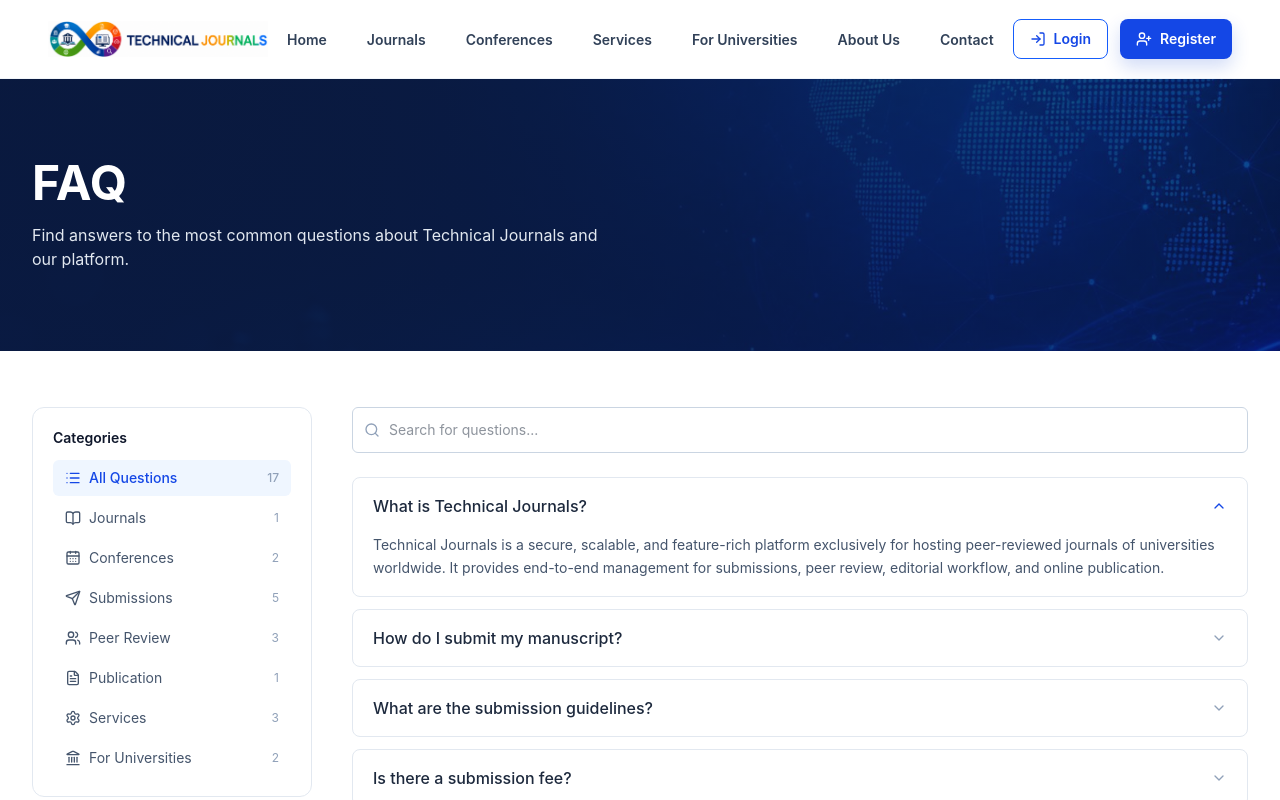
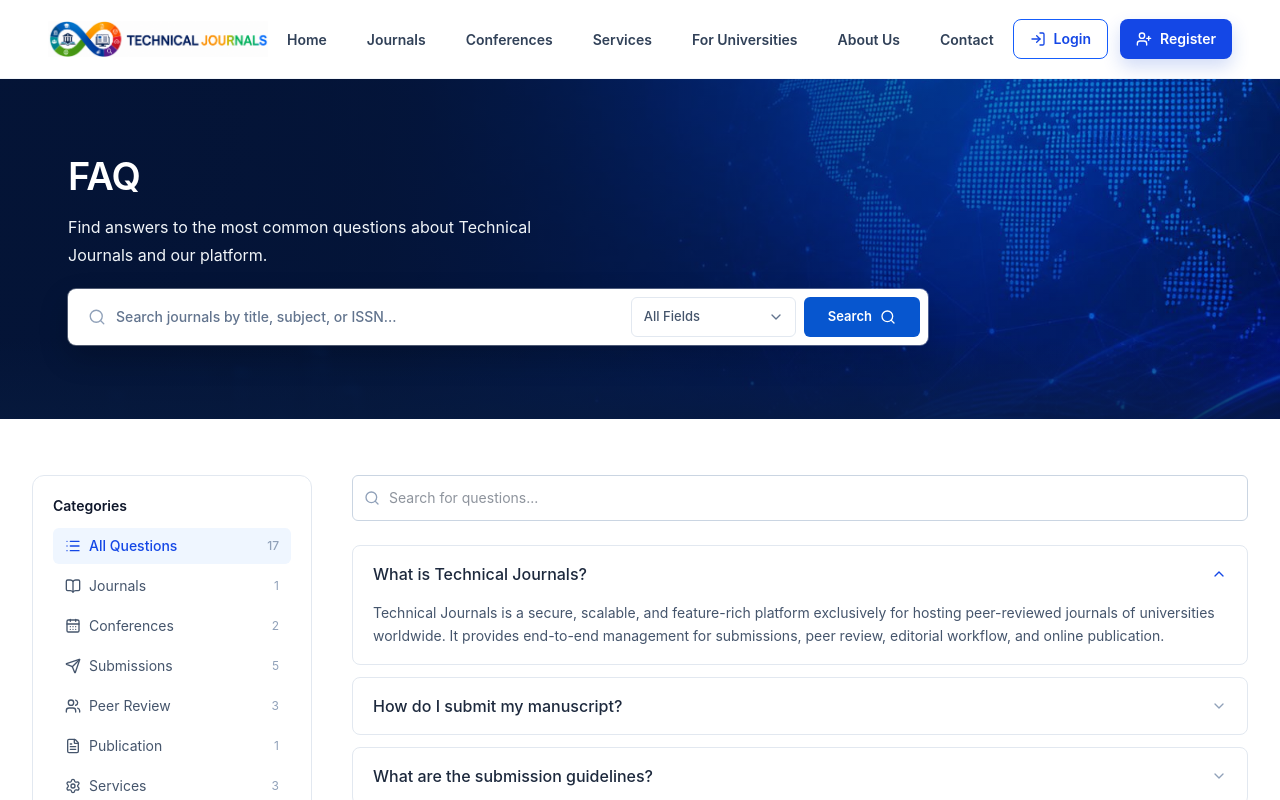
Before and after one commit to Dhanshri-Rc/Technical-Journals, a React (Vite) app: page /faq in a window 1280 px wide. Shown: the top 800 px of the page. Built offline with nearby package versions, Linux system fonts and the light colour scheme.

Commit message:
feat: add new background image for Journals page and update PageHero component

```diff
--- a/src/components/common/PageHero.jsx
+++ b/src/components/common/PageHero.jsx
@@ -1,33 +1,195 @@
 import { motion } from "framer-motion";
+import { ChevronDown, Search } from "lucide-react";
+import { useState } from "react";
+import { useNavigate } from "react-router-dom";
 
-export default function PageHero({ eyebrow, title, subtitle, bg, children, height = "py-16 sm:py-20" }) {
+const fields = [
+  "All Fields",
+  "Journal Title",
+  "Subject",
+  "ISSN",
+  "Publisher",
+];
+
+export default function PageHero({
+  eyebrow,
+  title = "Explore University Journals",
+  subtitle = "Discover and access peer-reviewed journals hosted exclusively for universities worldwide. All journals are secure, reliable, and built for academic excellence.",
+  bg,
+  children,
+  height = "min-h-[310px] sm:min-h-[340px]",
+  showSearch = true,
+}) {
+  const [searchQuery, setSearchQuery] = useState("");
+  const [selectedField, setSelectedField] = useState("All Fields");
+  const navigate = useNavigate();
+
+  const handleSubmit = (event) => {
+    event.preventDefault();
+
+    const query = searchQuery.trim();
+    const params = new URLSearchParams();
+
+    if (query) params.set("search", query);
+    if (selectedField !== "All Fields") {
+      params.set("field", selectedField);
+    }
+
+    navigate(`/journals${params.toString() ? `?${params}` : ""}`);
+  };
+
   return (
     <section
-      className={`relative overflow-hidden bg-[#0a1a3f] text-white ${height}`}
+      className={`relative isolate overflow-hidden bg-[#06183d] text-white ${height}`}
       style={
         bg
           ? {
-              backgroundImage: `linear-gradient(100deg, rgba(10,26,63,0.94) 30%, rgba(10,26,63,0.55) 100%), url(${bg})`,
+              backgroundImage: `
+                linear-gradient(
+                  90deg,
+                  rgba(4, 20, 54, 0.98) 0%,
+                  rgba(4, 20, 54, 0.92) 30%,
+                  rgba(4, 20, 54, 0.48) 62%,
+                  rgba(4, 20, 54, 0.1) 100%
+                ),
+                url(${bg})
+              `,
+              backgroundPosition: "center",
+              backgroundRepeat: "no-repeat",
               backgroundSize: "cover",
-              backgroundPosition: "center",
             }
           : undefined
       }
     >
-      <div className="mx-auto max-w-7xl px-4 sm:px-6 lg:px-8 relative z-10">
+      {/* Background darkness for mobile readability */}
+      <div
+        aria-hidden="true"
+        className="absolute inset-0 -z-10 bg-[#06183d]/35 sm:bg-transparent"
+      />
+
+      {/* Subtle bottom glow */}
+      <div
+        aria-hidden="true"
+        className="absolute inset-x-0 bottom-0 -z-10 h-20 bg-gradient-to-t from-[#071a3e]/80 to-transparent"
+      />
+
+      <div className="mx-auto flex min-h-[inherit] w-full max-w-[1440px] items-center px-12 py-10 sm:px-15 sm:py-10 lg:px-16 xl:px-17">
+        <div className="w-full max-w-[900px]">
           {eyebrow && (
-          <p className="text-xs font-bold tracking-widest text-blue-300 uppercase mb-3">{eyebrow}</p>
+            <motion.p
+              initial={{ opacity: 0, y: 8 }}
+              animate={{ opacity: 1, y: 0 }}
+              transition={{ duration: 0.4 }}
+              className="mb-2 text-xs font-bold uppercase tracking-[0.18em] text-blue-300 sm:text-sm"
+            >
+              {eyebrow}
+            </motion.p>
           )}
+
           <motion.h1
             initial={{ opacity: 0, y: 14 }}
             animate={{ opacity: 1, y: 0 }}
-          transition={{ duration: 0.5 }}
-          className="font-display font-bold text-3xl sm:text-4xl lg:text-5xl max-w-2xl"
+            transition={{ duration: 0.5, ease: "easeOut" }}
+            className="max-w-2xl font-display text-[28px] font-[600] leading-tight tracking-[-0.02em] text-white sm:text-[36px] lg:text-[38px]"
           >
             {title}
           </motion.h1>
-        {subtitle && <p className="mt-4 text-slate-200 max-w-xl text-sm sm:text-base">{subtitle}</p>}
+
+          {subtitle && (
+            <motion.p
+              initial={{ opacity: 0, y: 12 }}
+              animate={{ opacity: 1, y: 0 }}
+              transition={{
+                duration: 0.5,
+                delay: 0.08,
+                ease: "easeOut",
+              }}
+              className="mt-3 max-w-[500px] text-[14px] leading-6 text-slate-100 sm:text-[16px] sm:leading-7"
+            >
+              {subtitle}
+            </motion.p>
+          )}
+
+         {showSearch && (
+  <motion.form
+    onSubmit={handleSubmit}
+    initial={{ opacity: 0, y: 16 }}
+    animate={{ opacity: 1, y: 0 }}
+    transition={{
+      duration: 0.5,
+      delay: 0.16,
+      ease: "easeOut",
+    }}
+    className="mt-5 w-full max-w-[860px]"
+  >
+    <div className="flex flex-col gap-2 rounded-lg bg-white p-2 shadow-[0_12px_30px_rgba(0,0,0,0.2)] ring-1 ring-white/30 sm:flex-row sm:items-center sm:gap-0">
+      {/* Search input */}
+      <div className="relative min-w-0 flex-1">
+        <Search
+          aria-hidden="true"
+          className="pointer-events-none absolute left-3 top-1/2 h-[18px] w-[18px] -translate-y-1/2 text-slate-400"
+          strokeWidth={1.8}
+        />
+
+        <input
+          type="search"
+          value={searchQuery}
+          onChange={(event) => setSearchQuery(event.target.value)}
+          placeholder="Search journals by title, subject, or ISSN..."
+          aria-label="Search journals"
+          className="h-10 w-full rounded-md bg-white pl-10 pr-4 text-[13px] font-medium text-slate-800 outline-none placeholder:text-slate-500 focus:ring-2 focus:ring-blue-500/30 sm:rounded-none sm:text-[14px]"
+        />
+      </div>
+
+      {/* Field dropdown */}
+      <div className="relative shrink-0 sm:w-[165px]">
+        <select
+          value={selectedField}
+          onChange={(event) => setSelectedField(event.target.value)}
+          aria-label="Select search field"
+          className="h-10 w-full cursor-pointer appearance-none rounded-md border border-slate-200 bg-white px-3 pr-9 text-[13px] font-medium text-slate-600 outline-none transition hover:border-blue-300 focus:border-blue-500 focus:ring-2 focus:ring-blue-500/20"
+        >
+          {fields.map((field) => (
+            <option key={field} value={field}>
+              {field}
+            </option>
+          ))}
+        </select>
+
+        <ChevronDown
+          aria-hidden="true"
+          className="pointer-events-none absolute right-3 top-1/2 h-4 w-4 -translate-y-1/2 text-slate-500"
+        />
+      </div>
+
+      {/* Search button */}
+      <motion.button
+        type="submit"
+        whileHover={{
+          y: -1,
+          boxShadow: "0 6px 16px rgba(13,87,214,0.28)",
+        }}
+        whileTap={{ scale: 0.98 }}
+        className="inline-flex h-10 shrink-0 items-center justify-center gap-2 rounded-md bg-[#0756cf] px-6 text-[13px] font-semibold text-white transition-colors hover:bg-[#064ab4] focus-visible:outline-none focus-visible:ring-2 focus-visible:ring-blue-500 focus-visible:ring-offset-2 sm:ml-2 sm:min-w-[115px]"
+      >
+        <span>Search</span>
+        <Search className="h-4 w-4" />
+      </motion.button>
+    </div>
+  </motion.form>
+)}
+
+          {children && (
+            <motion.div
+              initial={{ opacity: 0, y: 12 }}
+              animate={{ opacity: 1, y: 0 }}
+              transition={{ duration: 0.5, delay: 0.22 }}
+              className="mt-5"
+            >
               {children}
+            </motion.div>
+          )}
+        </div>
       </div>
     </section>
   );
--- a/src/pages/Journals.jsx
+++ b/src/pages/Journals.jsx
@@ -5,7 +5,7 @@ import PageHero from "../components/common/PageHero";
 import StatBar from "../components/common/StatBar";
 import JournalCard from "../components/sections/JournalCard";
 import CtaBanner from "../components/common/CtaBanner";
-import journalsBg from "../assets/backgrounds/journals-bg.jpg";
+import journalsBg from "../assets/images/journalBg.png";
 import { JOURNALS } from "../data/site";
 
 const SUBJECTS = [...new Set(JOURNALS.map((j) => j.field))];
```
Also changed, not shown: src/assets/images/journalBg.png (added). Lines whose indentation alone changed are shown as unchanged.
